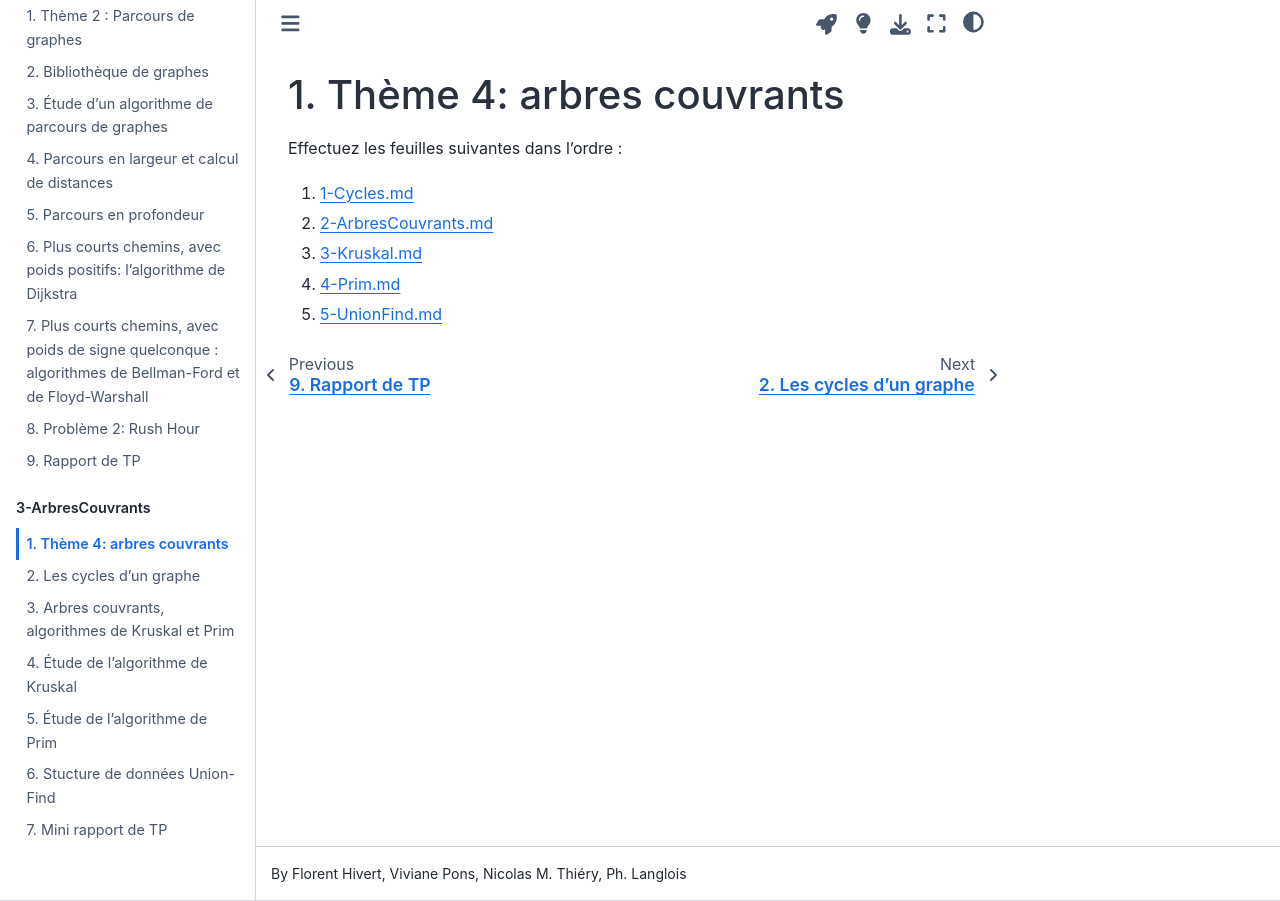
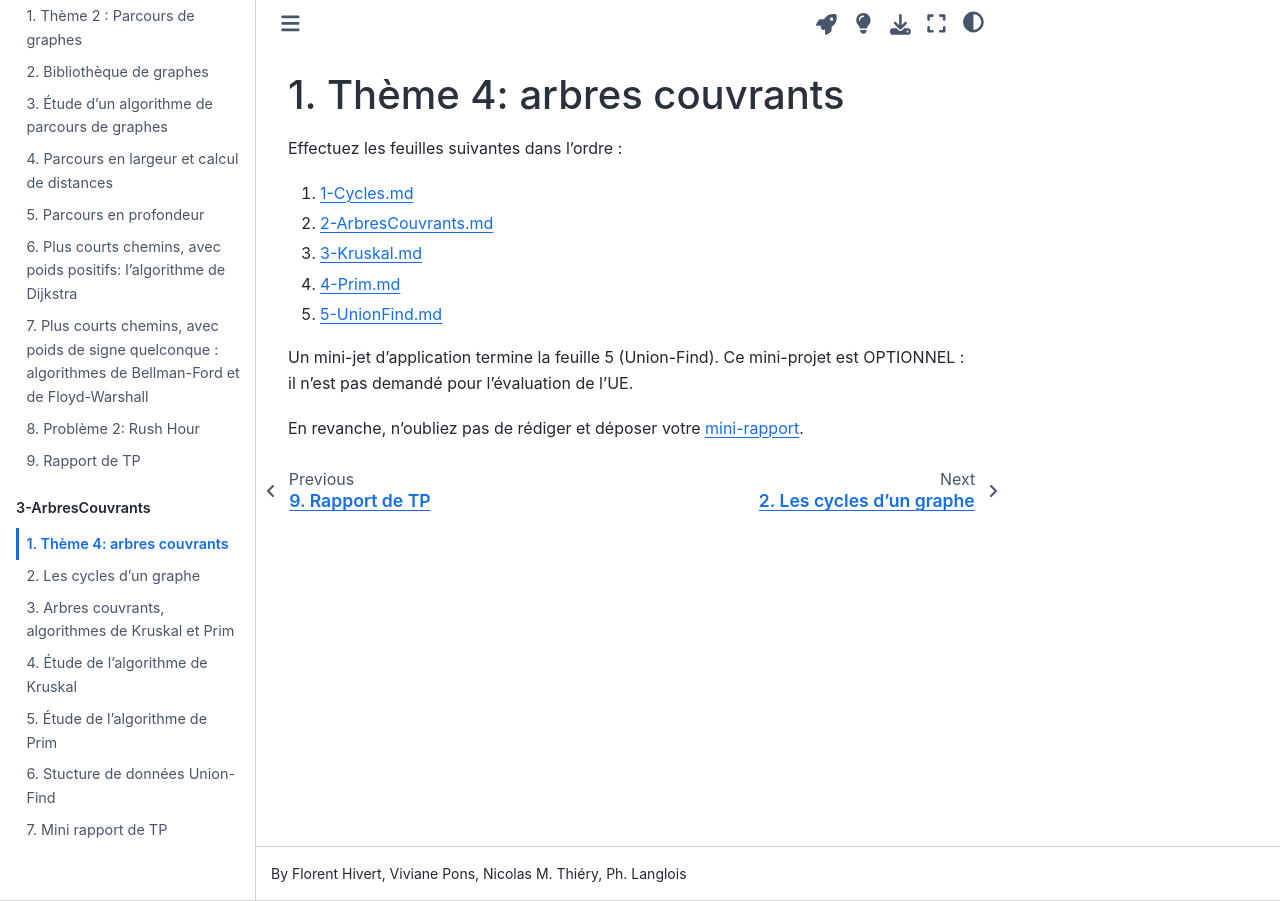
Before and after one commit to phillanglois/L3-Algo-Graphes, a Jupyter Book: the page built from release-jupytext/3-ArbresCouvrants/README.md, in a window 1280 px wide. Built offline with Jupyter Book 1.0.4 settings and Sphinx 7.4.7 and the Sphinx Book theme 1.1.4, drawn with Linux system fonts in a browser that asks for light colours.

Commit message:
ch3. maj readme,rapport

````diff
--- a/release-jupytext/3-ArbresCouvrants/README.md
+++ b/release-jupytext/3-ArbresCouvrants/README.md
@@ -23,3 +23,12 @@ Effectuez les feuilles suivantes dans l'ordre :
 3. [3-Kruskal.md](3-Kruskal.md)
 4. [4-Prim.md](4-Prim.md)
 5. [5-UnionFind.md](5-UnionFind.md)
+
+Un mini-jet d'application termine la feuille 5 (Union-Find).
+Ce mini-projet est OPTIONNEL : il n'est pas demandé pour l'évaluation de l'UE.
+
+En revanche, n'oubliez pas de rédiger et déposer votre [mini-rapport](Rapport.md).
+
+```{code-cell} ipython3
+
+```
````
